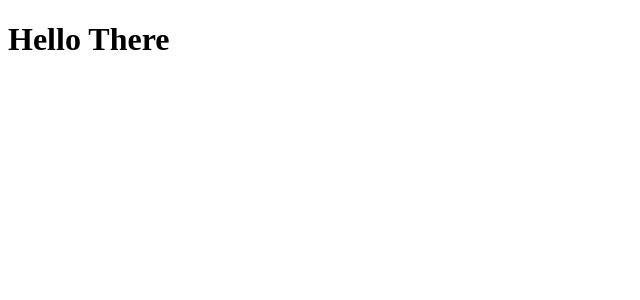
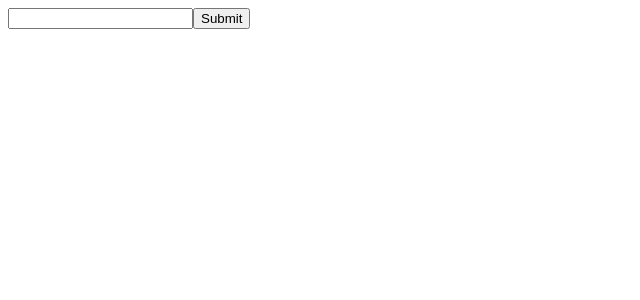
Before and after one commit to chrispiccaro18/bgg-fe, a React app: page / in a window 1280 px wide. Shown: the top 300 px of the page, without its empty margins (0-640 px from the left). Built offline with nearby package versions, Linux system fonts and the light colour scheme.

Commit message:
rendering list of games per user

```diff
--- a/src/components/App.js
+++ b/src/components/App.js
@@ -1,5 +1,40 @@
-import React from 'react';
+import React, { useState, useEffect } from 'react';
+import { getCollection } from '../services/game-collection-api';
 
-export default function App() {
-  return <h1>Hello There</h1>;
-}
+const App = () => {
+  const [username, setUsername] = useState('');
+  const [submittedUsername, setSubmittedUsername] = useState('');
+  const [games, setGames] = useState([]);
+
+  const handleChange = event => {
+    setUsername(event.target.value);
+  };
+
+  const handleSubmit = event => {
+    event.preventDefault();
+    setSubmittedUsername(username);
+  };
+
+  useEffect(() => {
+    if(submittedUsername) {
+      getCollection(submittedUsername)
+        .then(collection => setGames(collection));
+    }
+  }, [submittedUsername]);
+
+  const listOfGames = games.map(game => {
+    return <li key={game.name}>{game.name}</li>;
+  });
+
+  return (
+    <>
+      <form onSubmit={handleSubmit}>
+        <input value={username} onChange={handleChange} />
+        <button>Submit</button>
+      </form>
+      <ul>{listOfGames}</ul>
+    </>
+  );
+};
+
+export default App;
--- /dev/null
+++ b/src/services/game-collection-api.js
@@ -0,0 +1,3 @@
+import { get } from './request';
+
+export const getCollection = username => get(`/collection/${username}`);
```
